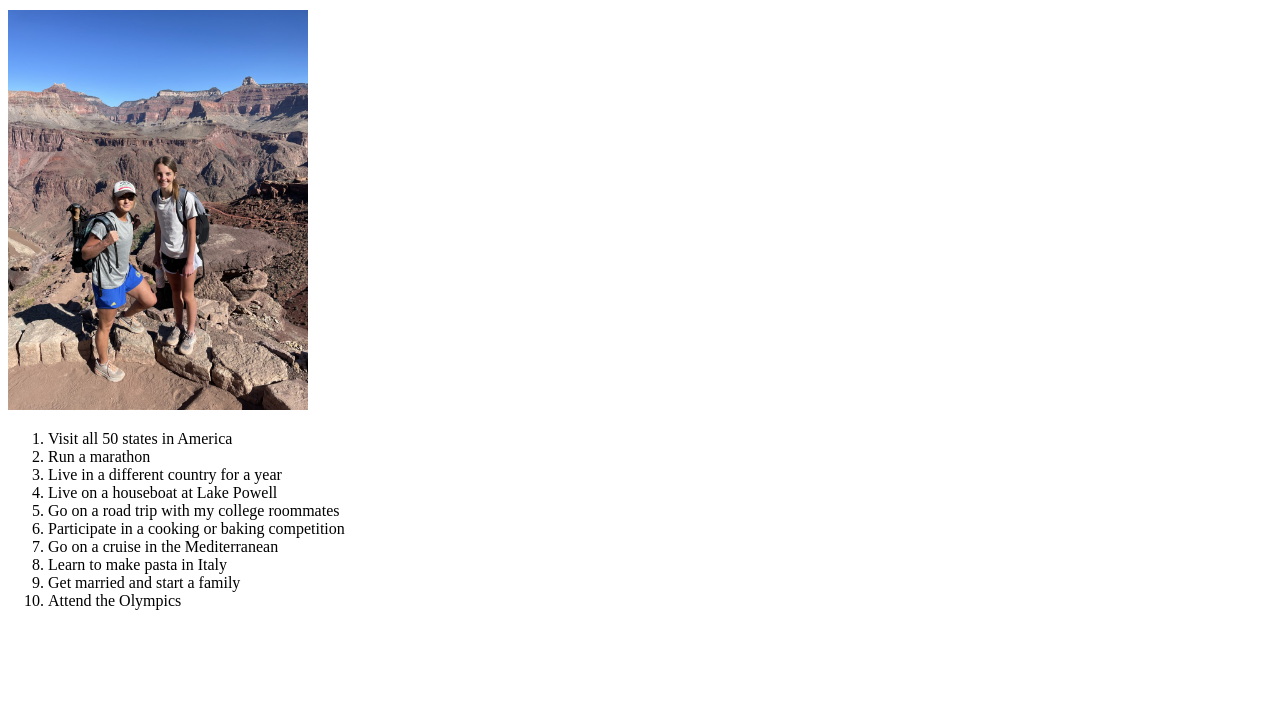
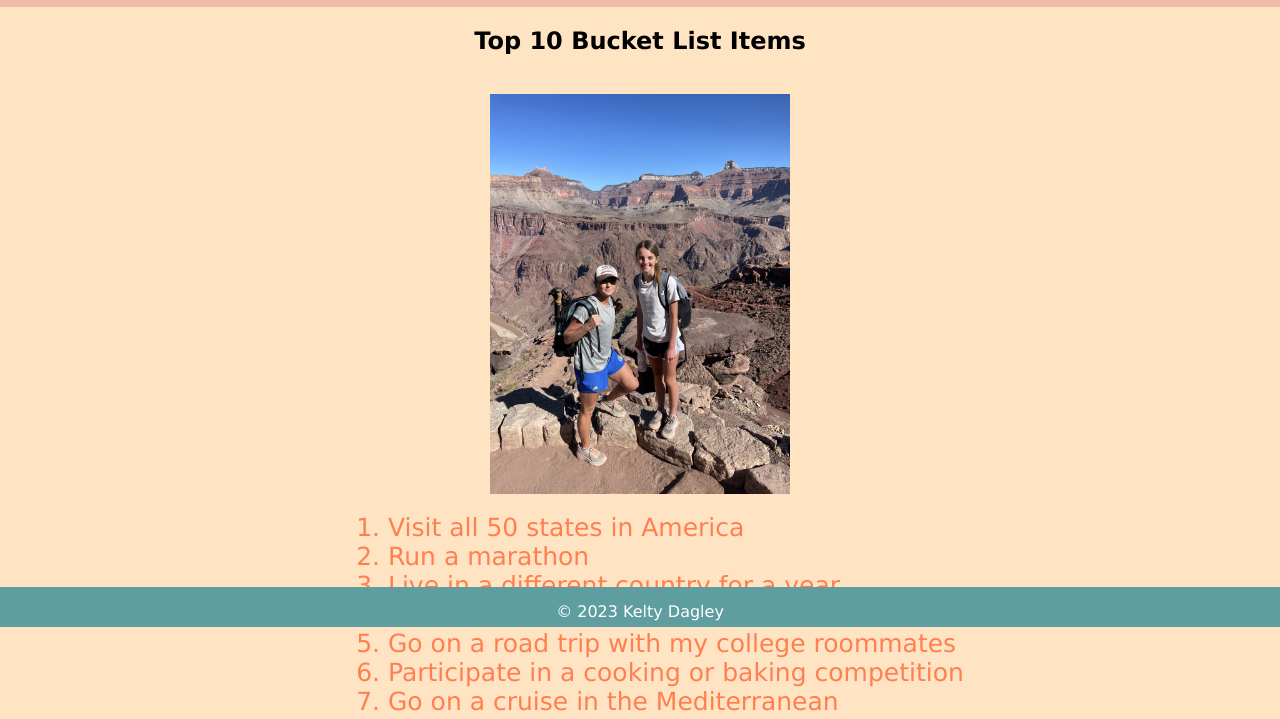
Before and after one commit to dagleyk/BucketList, a plain HTML site: page scratch.html in a window 1280 px wide. Shown: the part 173-892 px from the top of the page. Drawn offline with Linux system fonts and the light colour scheme; the site is published under a folder, as on GitHub Pages, so addresses that start at the root find nothing.

Commit message:
Update scratch.html

```diff
--- a/scratch.html
+++ b/scratch.html
@@ -5,7 +5,7 @@
     <meta http-equiv="X-UA-Compatible" content="IE=edge">
     <meta name="viewport" content="width=device-width, initial-scale=1.0">
     <title>My Bucket List</title>
-    <link rel="stylesheet" type="text/css" href="/css/scratchStyles.css">
+    <link rel="stylesheet" type="text/css" href="./css/scratchStyles.css">
 </head>
 <body>
     <div class="common header">
```
